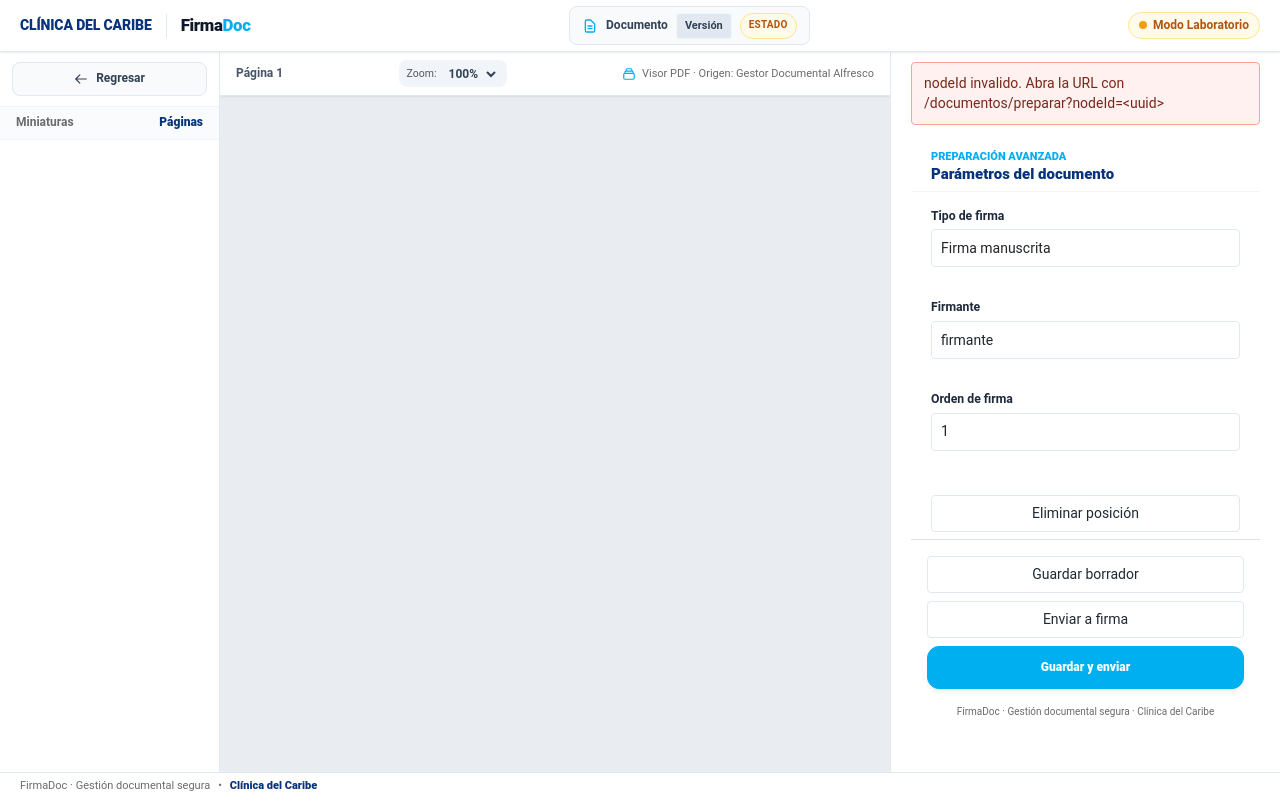
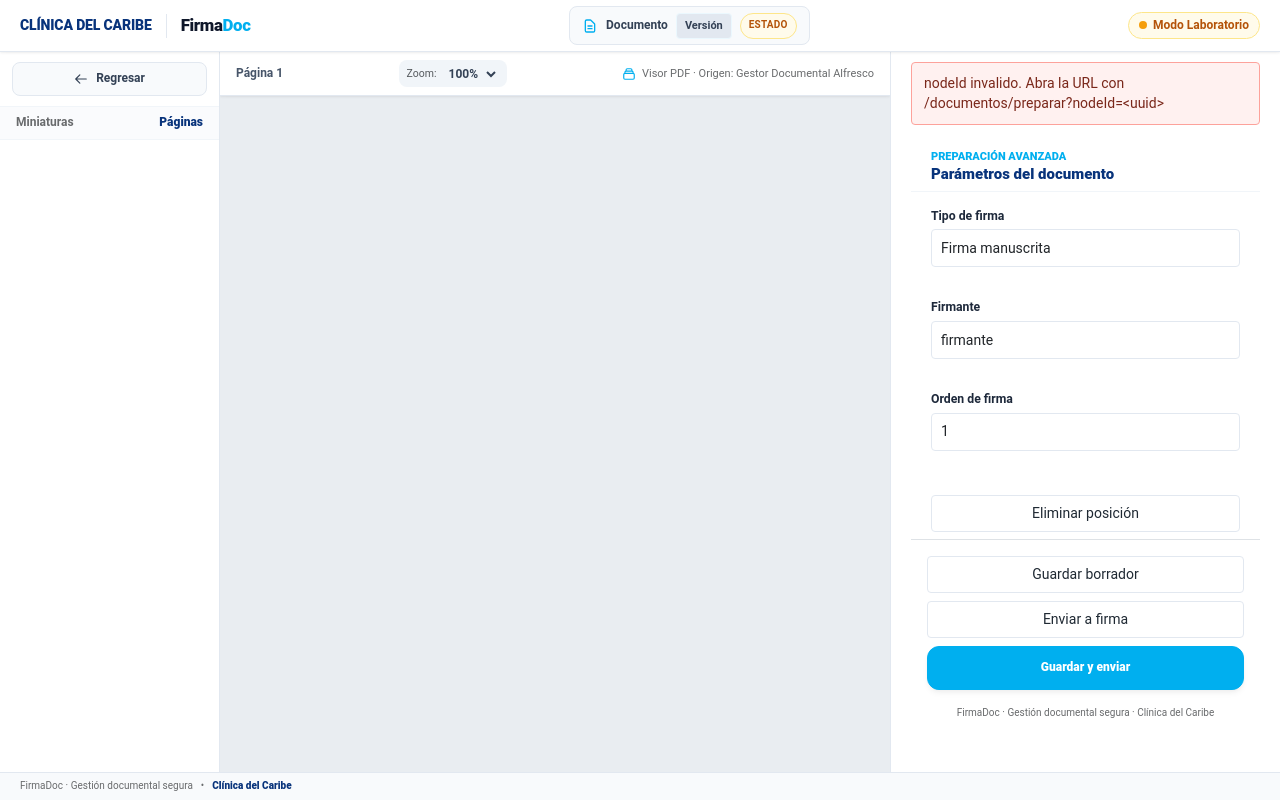
Before and after one commit to GamaYuto/firmadoc, a Python web app: template frontend/templates/preparar.html in a window 1280 px wide. Run offline with Jinja, Linux system fonts and the light colour scheme; the template is opened without the code that fills it, so the values that code supplies are empty.

Commit message:
style(ui): apply operational-body layout in preparar.html

```diff
--- a/frontend/templates/preparar.html
+++ b/frontend/templates/preparar.html
@@ -8,7 +8,7 @@
     <link rel="stylesheet" href="/static/css/firmadoc.css?v=15.0">
     <link rel="stylesheet" href="/static/css/firmadoc-theme.css?v=15.0">
   </head>
-  <body class="d-flex flex-column h-100">
+  <body class="operational-body">
     <!-- BEGIN: Header Institucional -->
     <header class="app-header">
       <div class="brand-block">
```
